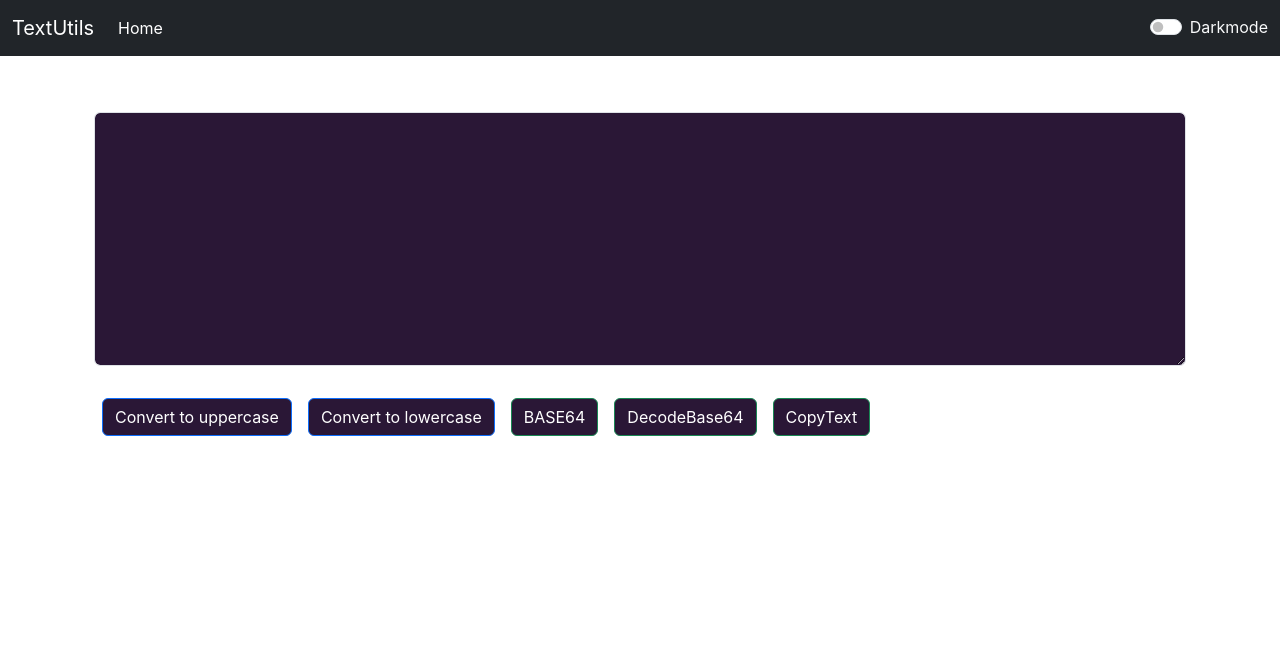
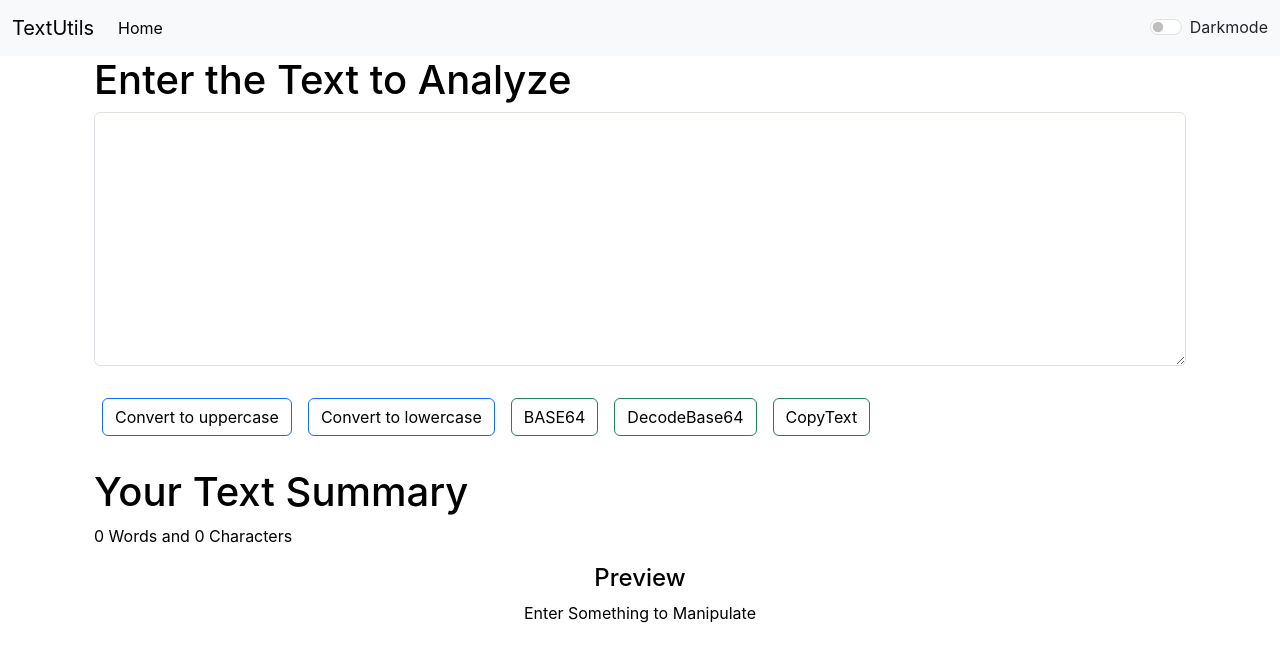
Before and after one commit to Sikorsky3301/TextUtils_App, a React (Create React App) app: page / in a window 1280 px wide. Shown: the top 662 px of the page. Built offline with nearby package versions, Linux system fonts and the light colour scheme.

Commit message:
commiting app.js

```diff
--- a/src/App.js
+++ b/src/App.js
@@ -9,7 +9,7 @@ import React, { useState } from "react";
 
 function App() {
   const [alert, setAlert] = useState(null);
-  const [mode, setmode] = useState("dark");
+  const [mode, setmode] = useState("light");
   const showAlert = (message , type) => {
     setAlert({
       msg:message,
```
Also changed, not shown: 7 other files (tests, documents, lock files or other folders).
